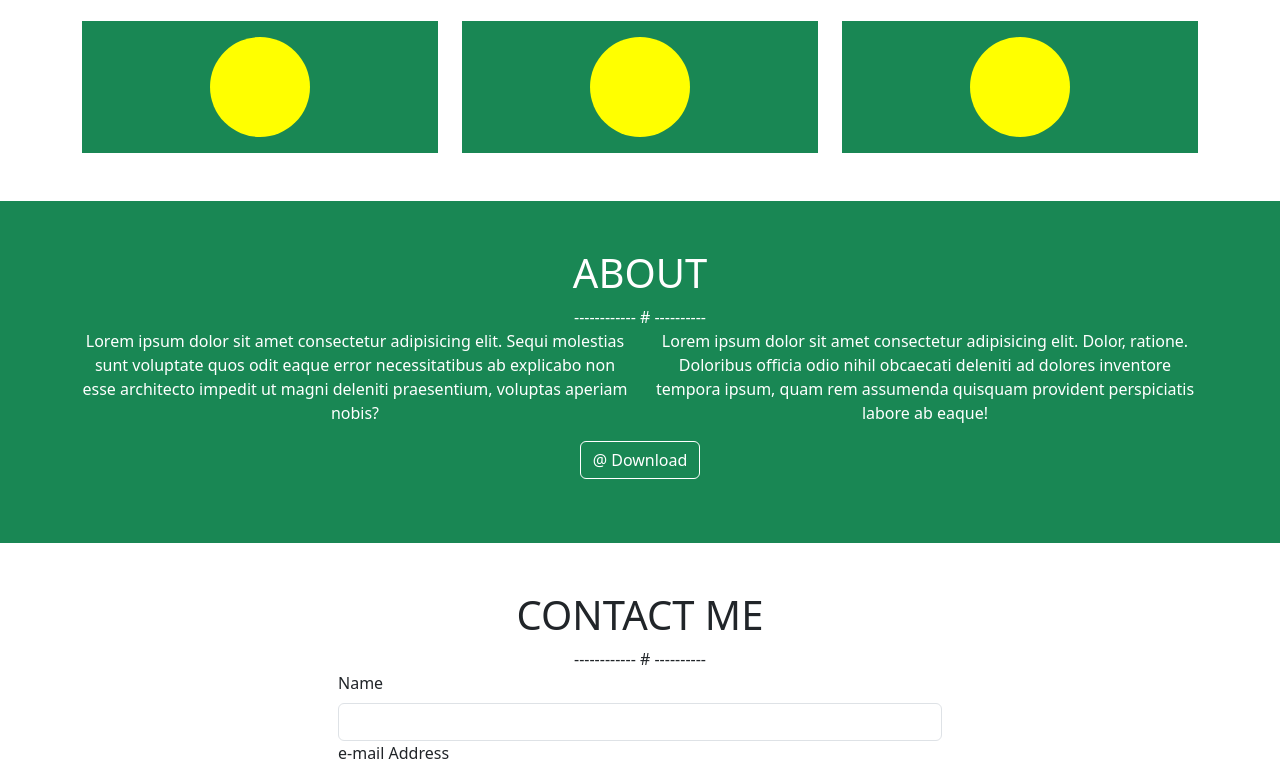
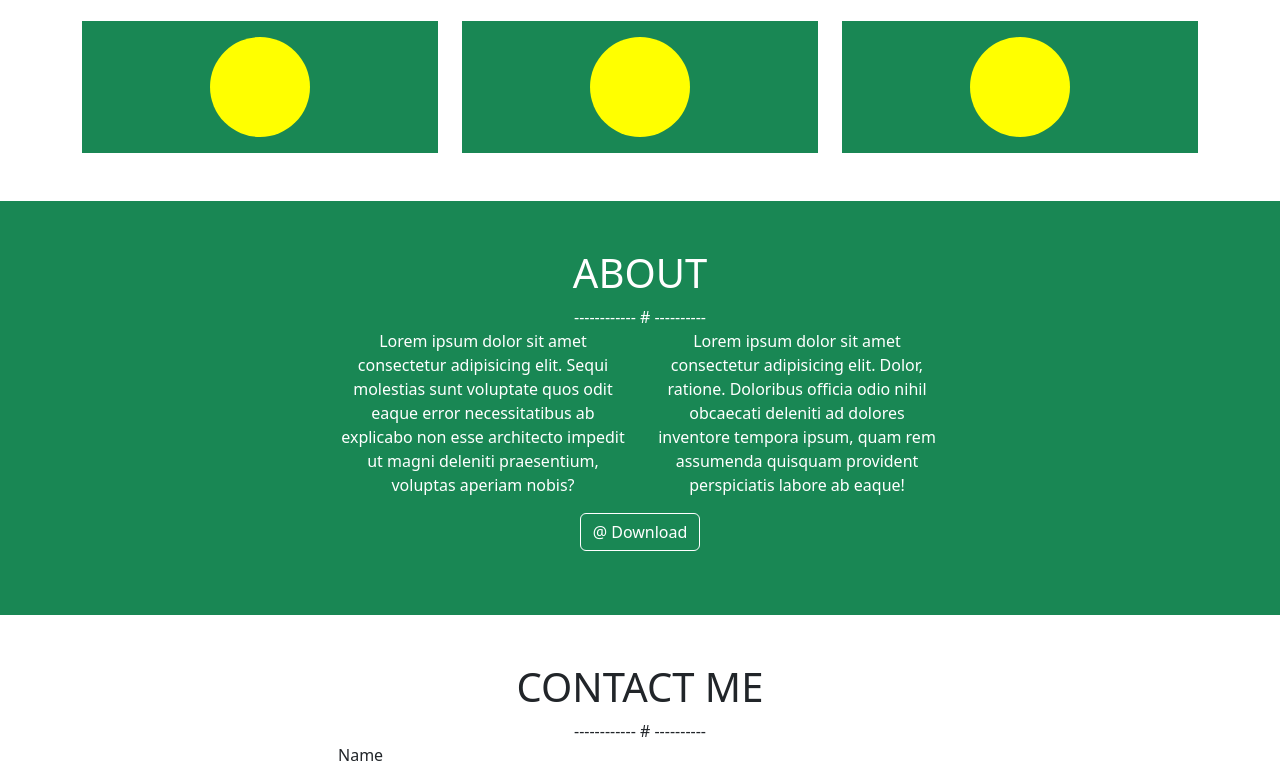
Before and after one commit to danilopiccinni/html-css-bootstrap-freelancer, a plain HTML site: page index.html in a window 1280 px wide. Shown: the part 617-1384 px from the top of the page. Drawn offline with nearby package versions, Linux system fonts and the light colour scheme.

Commit message:
modifica width sezione 2

```diff
--- a/index.html
+++ b/index.html
@@ -131,7 +131,7 @@
     <section class="section-2">
 
         <div class="container-fluid pt-5 pb-5 bg-success text-white">
-            <div class="container d-flex justify-content-center">
+            <div class="container w-50 d-flex justify-content-center">
                 <div class="row d-flex flex-column mb-3 text-center">
 
                     <div class="col">
```
